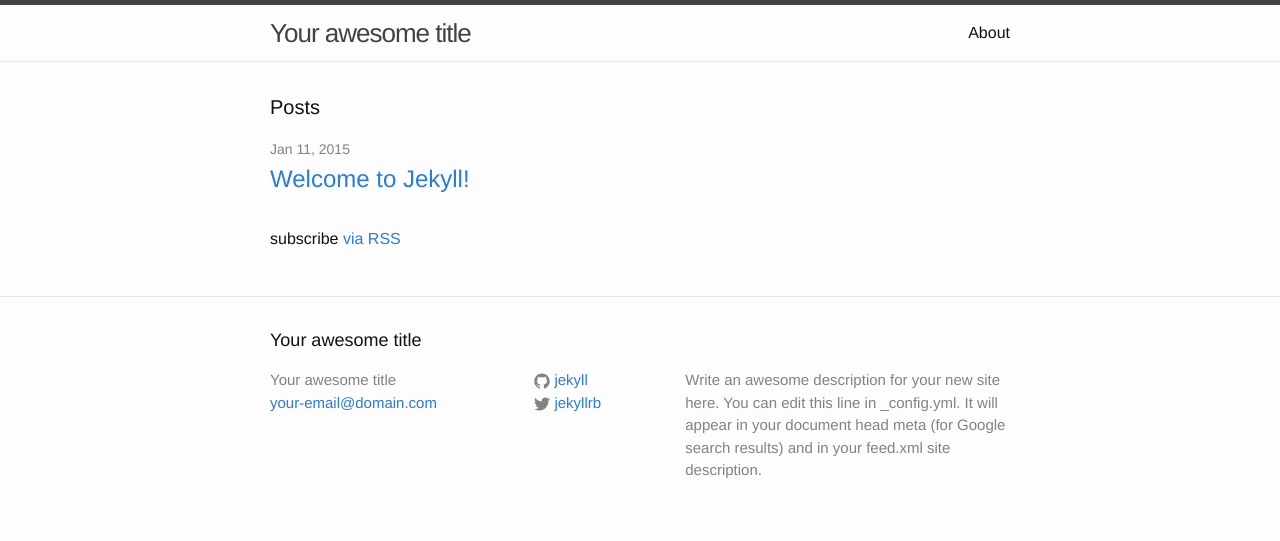
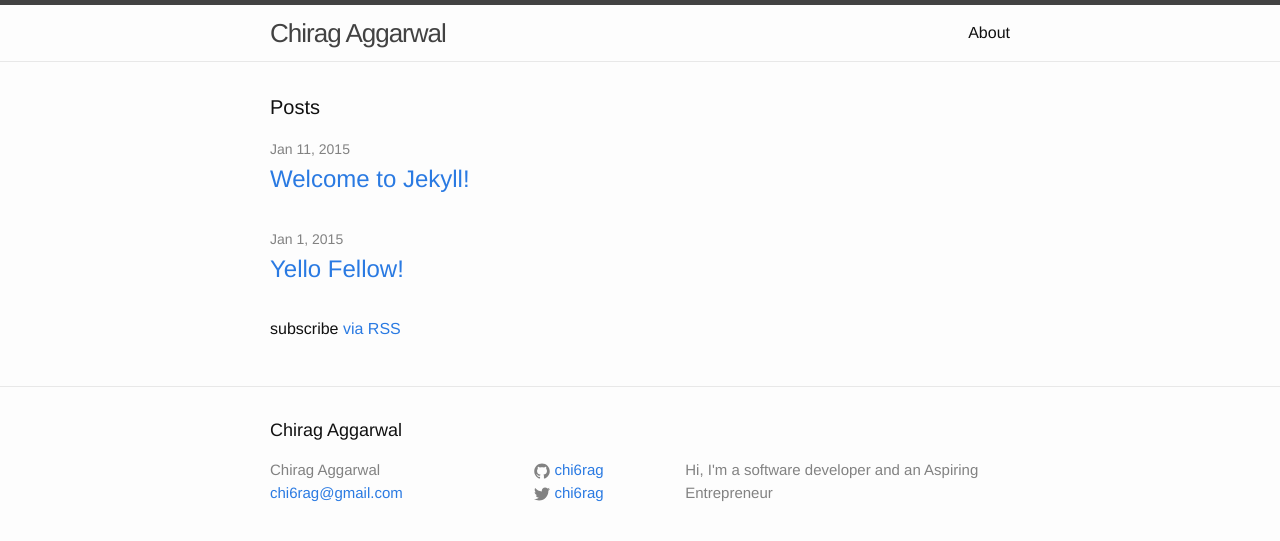
Before and after one commit to exagil/chi6rag.github.io, a Jekyll site: the page built from chi6rag_jekyll/index.html, in a window 1280 px wide. Shown: the top 541 px of the page. Built offline with Jekyll 4.4.1, drawn with Linux system fonts in a browser that asks for light colours.

Commit message:
Make basic front-end changes

```diff
--- a/chi6rag_jekyll/_config.yml
+++ b/chi6rag_jekyll/_config.yml
@@ -1,14 +1,12 @@
 # Site settings
-title: Your awesome title
-email: your-email@domain.com
+title: Chirag Aggarwal
+email: chi6rag@gmail.com
 description: > # this means to ignore newlines until "baseurl:"
-  Write an awesome description for your new site here. You can edit this
-  line in _config.yml. It will appear in your document head meta (for
-  Google search results) and in your feed.xml site description.
+  Hi, I'm a software developer and an Aspiring Entrepreneur
 baseurl: "" # the subpath of your site, e.g. /blog/
-url: "http://yourdomain.com" # the base hostname & protocol for your site
-twitter_username: jekyllrb
-github_username:  jekyll
+url: "http://chi6rag.github.io" # the base hostname & protocol for your site
+twitter_username: chi6rag
+github_username:  chi6rag
 
 # Build settings
 markdown: kramdown
--- a/chi6rag_jekyll/index.html
+++ b/chi6rag_jekyll/index.html
@@ -1,6 +1,7 @@
 ---
 layout: default
 ---
+
 
 <div class="home">
 
```
Also changed, not shown: chi6rag_jekyll/_posts/2015-01-01-hieelo.markdown (added, +20 -0 lines).
